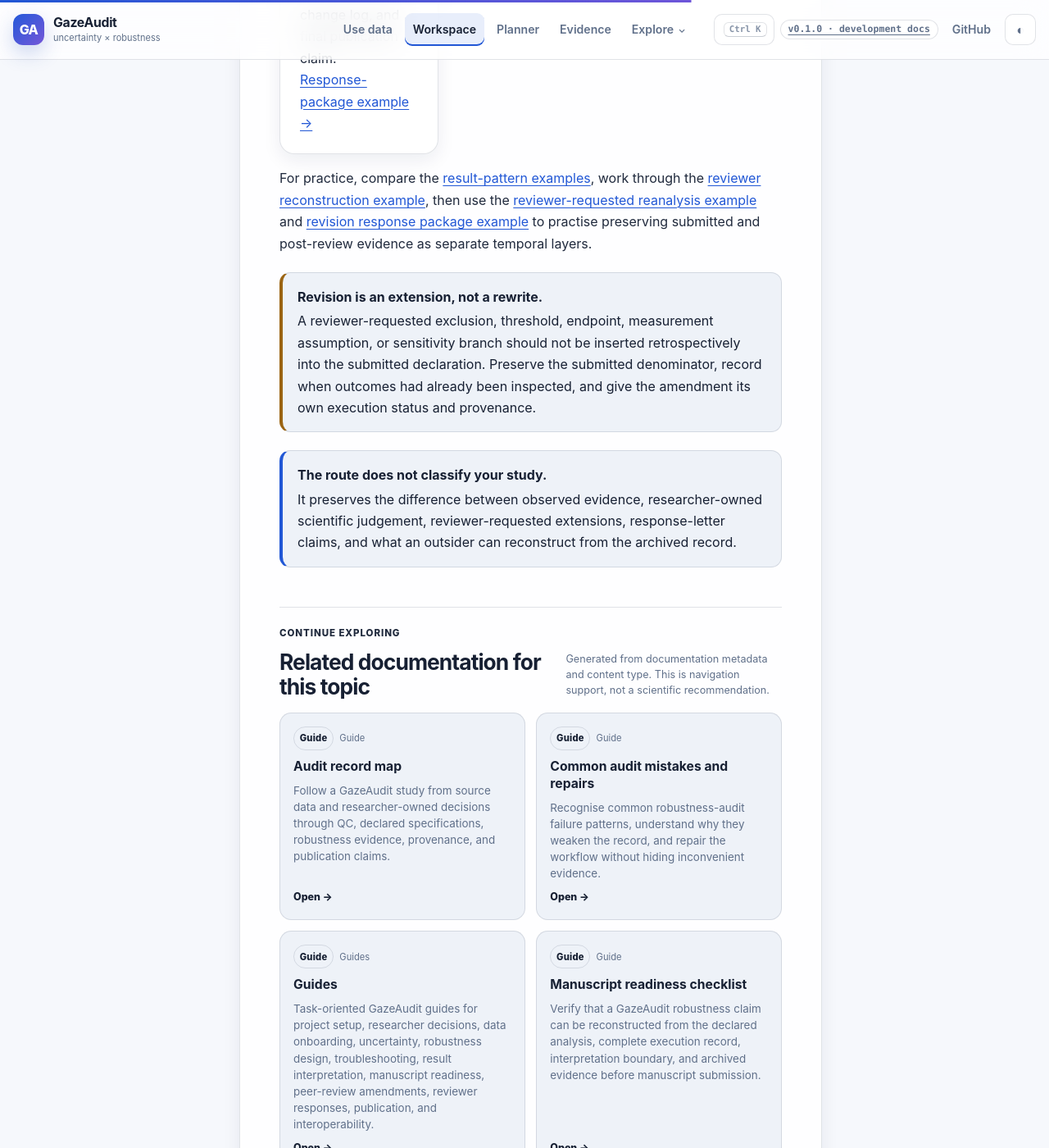
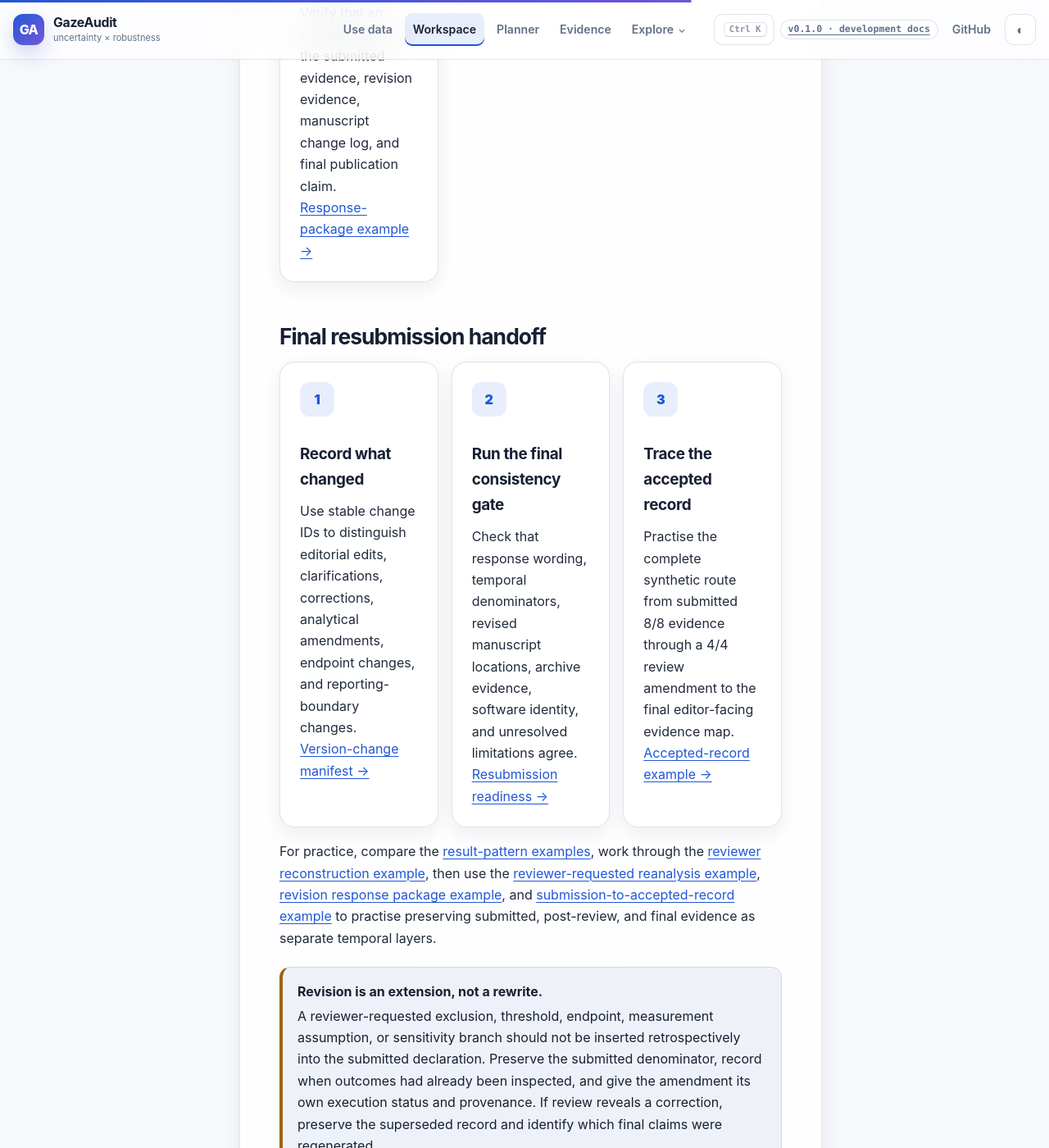
Before and after one commit to stefanosbalaskas/GazeAudit, a Jekyll site: the page built from docs/workspace/manuscript-review-path.md, in a window 1280 px wide and 1400 px high, scrolled down 2549 px. Shown: the whole window at 82% size. Built offline with Jekyll 4.4.1, drawn with Linux system fonts in a browser that asks for light colours; some of the changed text lies outside the part shown.

Commit message:
docs: integrate final resubmission handoff into review path

```diff
--- a/docs/workspace/manuscript-review-path.md
+++ b/docs/workspace/manuscript-review-path.md
@@ -1,15 +1,15 @@
 ---
 title: Manuscript review path
-description: A compact route from interpreted robustness outputs to reviewer-reconstructable manuscript, post-review amendment, response package, and archive evidence.
+description: A compact route from interpreted robustness outputs to reviewer-reconstructable manuscript, post-review amendment, response package, final resubmission handoff, and archive evidence.
 kicker: Workspace · Review path
 permalink: /docs/workspace/manuscript-review-path/
 search_category: Start
-search_keywords: manuscript reviewer readiness reconstruction revision amendment reanalysis response rebuttal archive methods results denominator failures publication
+search_keywords: manuscript reviewer readiness reconstruction revision amendment reanalysis response rebuttal resubmission editor handoff version manifest accepted record archive methods results denominator failures publication
 ---
 
 # Manuscript review path
 
-Use this route when the analysis is already complete enough to draft a manuscript but you want one compact map from **result interpretation → manuscript wording → reviewer reconstruction → post-review amendment → response package → archive verification**.
+Use this route when the analysis is already complete enough to draft a manuscript but you want one compact map from **result interpretation → manuscript wording → reviewer reconstruction → post-review amendment → response package → archive verification**. For a revised manuscript, the archive stage now includes a final resubmission/editor handoff that binds the response matrix, version-change manifest, final manuscript, and evidence map.
 
 <div class="workflow-steps">
   <div class="workflow-step"><strong>1 · Interpret</strong><p>Check denominator, endpoint, direction, magnitude, descriptive sensitivity, and unresolved uncertainty.</p></div>
@@ -17,7 +17,7 @@ Use this route when the analysis is already complete enough to draft a manuscrip
   <div class="workflow-step"><strong>3 · Reconstruct</strong><p>Ask whether an outsider can recover the endpoint, valid denominator, failures, amendments, and software identity.</p></div>
   <div class="workflow-step"><strong>4 · Amend</strong><p>If peer review requests new work, preserve the submitted record and add the revision as dated, separately denominated evidence.</p></div>
   <div class="workflow-step"><strong>5 · Respond</strong><p>Link each reviewer item to its category, timing, action, evidence, manuscript location, and archived revision record.</p></div>
-  <div class="workflow-step"><strong>6 · Archive</strong><p>Verify the publication bundle, manifest, fingerprints, revision evidence, response record, and final claim-supporting files.</p></div>
+  <div class="workflow-step"><strong>6 · Archive</strong><p>Finalize the resubmission handoff, then verify the publication bundle, change manifest, evidence map, fingerprints, revision evidence, response record, and final claim-supporting files.</p></div>
 </div>
 
 ## Use these pages in order
@@ -30,7 +30,10 @@ Use this route when the analysis is already complete enough to draft a manuscrip
 6. [Reviewer-requested reanalysis example]({{ '/docs/examples/reviewer-requested-reanalysis/' | relative_url }})
 7. [Reviewer response letter guide]({{ '/docs/guides/reviewer-response-letter/' | relative_url }})
 8. [Revision response package example]({{ '/docs/examples/revision-response-package/' | relative_url }})
-9. [Reproducible publication workflow]({{ '/docs/workflows/reproducible-publication/' | relative_url }})
+9. [Version-change manifest guide]({{ '/docs/guides/version-change-manifest/' | relative_url }})
+10. [Resubmission readiness and editor handoff]({{ '/docs/guides/resubmission-readiness/' | relative_url }})
+11. [Submission-to-accepted-record example]({{ '/docs/examples/submission-to-accepted-record/' | relative_url }})
+12. [Reproducible publication workflow]({{ '/docs/workflows/reproducible-publication/' | relative_url }})
 
 ## Review-round kit
 
@@ -61,14 +64,37 @@ Use this route when the analysis is already complete enough to draft a manuscrip
   </article>
 </div>
 
-For practice, compare the [result-pattern examples]({{ '/docs/examples/result-patterns/' | relative_url }}), work through the [reviewer reconstruction example]({{ '/docs/examples/reviewer-reconstruction/' | relative_url }}), then use the [reviewer-requested reanalysis example]({{ '/docs/examples/reviewer-requested-reanalysis/' | relative_url }}) and [revision response package example]({{ '/docs/examples/revision-response-package/' | relative_url }}) to practise preserving submitted and post-review evidence as separate temporal layers.
+## Final resubmission handoff
+
+<div class="card-grid">
+  <article class="card">
+    <div class="card-icon" aria-hidden="true">1</div>
+    <h3>Record what changed</h3>
+    <p>Use stable change IDs to distinguish editorial edits, clarifications, corrections, analytical amendments, endpoint changes, and reporting-boundary changes.</p>
+    <p><a href="{{ '/docs/guides/version-change-manifest/' | relative_url }}">Version-change manifest →</a></p>
+  </article>
+  <article class="card">
+    <div class="card-icon" aria-hidden="true">2</div>
+    <h3>Run the final consistency gate</h3>
+    <p>Check that response wording, temporal denominators, revised manuscript locations, archive evidence, software identity, and unresolved limitations agree.</p>
+    <p><a href="{{ '/docs/guides/resubmission-readiness/' | relative_url }}">Resubmission readiness →</a></p>
+  </article>
+  <article class="card">
+    <div class="card-icon" aria-hidden="true">3</div>
+    <h3>Trace the accepted record</h3>
+    <p>Practise the complete synthetic route from submitted 8/8 evidence through a 4/4 review amendment to the final editor-facing evidence map.</p>
+    <p><a href="{{ '/docs/examples/submission-to-accepted-record/' | relative_url }}">Accepted-record example →</a></p>
+  </article>
+</div>
+
+For practice, compare the [result-pattern examples]({{ '/docs/examples/result-patterns/' | relative_url }}), work through the [reviewer reconstruction example]({{ '/docs/examples/reviewer-reconstruction/' | relative_url }}), then use the [reviewer-requested reanalysis example]({{ '/docs/examples/reviewer-requested-reanalysis/' | relative_url }}), [revision response package example]({{ '/docs/examples/revision-response-package/' | relative_url }}), and [submission-to-accepted-record example]({{ '/docs/examples/submission-to-accepted-record/' | relative_url }}) to practise preserving submitted, post-review, and final evidence as separate temporal layers.
 
 <div class="callout warning">
 <strong>Revision is an extension, not a rewrite.</strong>
-A reviewer-requested exclusion, threshold, endpoint, measurement assumption, or sensitivity branch should not be inserted retrospectively into the submitted declaration. Preserve the submitted denominator, record when outcomes had already been inspected, and give the amendment its own execution status and provenance.
+A reviewer-requested exclusion, threshold, endpoint, measurement assumption, or sensitivity branch should not be inserted retrospectively into the submitted declaration. Preserve the submitted denominator, record when outcomes had already been inspected, and give the amendment its own execution status and provenance. If review reveals a correction, preserve the superseded record and identify which final claims were regenerated.
 </div>
 
 <div class="callout info">
 <strong>The route does not classify your study.</strong>
-It preserves the difference between observed evidence, researcher-owned scientific judgement, reviewer-requested extensions, response-letter claims, and what an outsider can reconstruct from the archived record.
+It preserves the difference between observed evidence, researcher-owned scientific judgement, reviewer-requested extensions, response-letter claims, editorial status, and what an outsider can reconstruct from the archived record.
 </div>
```
